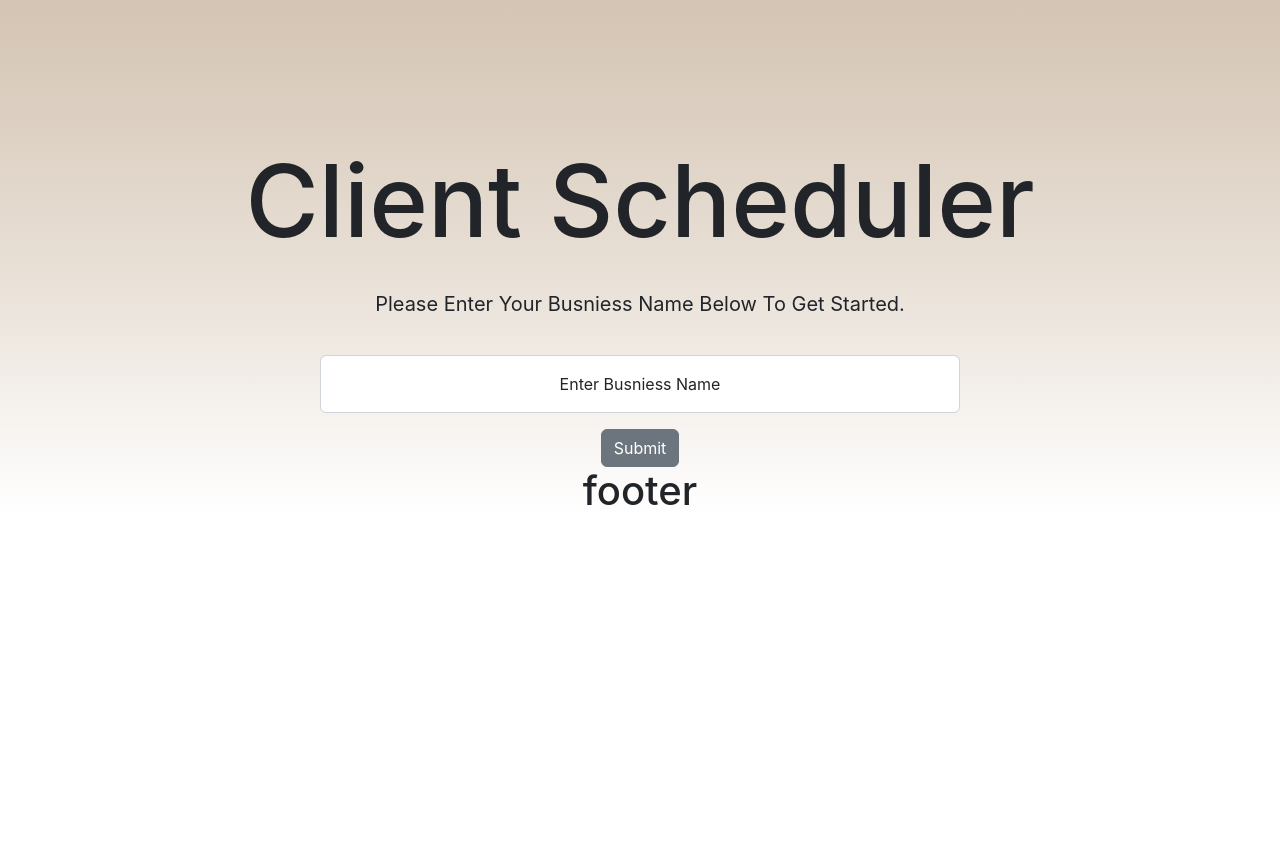
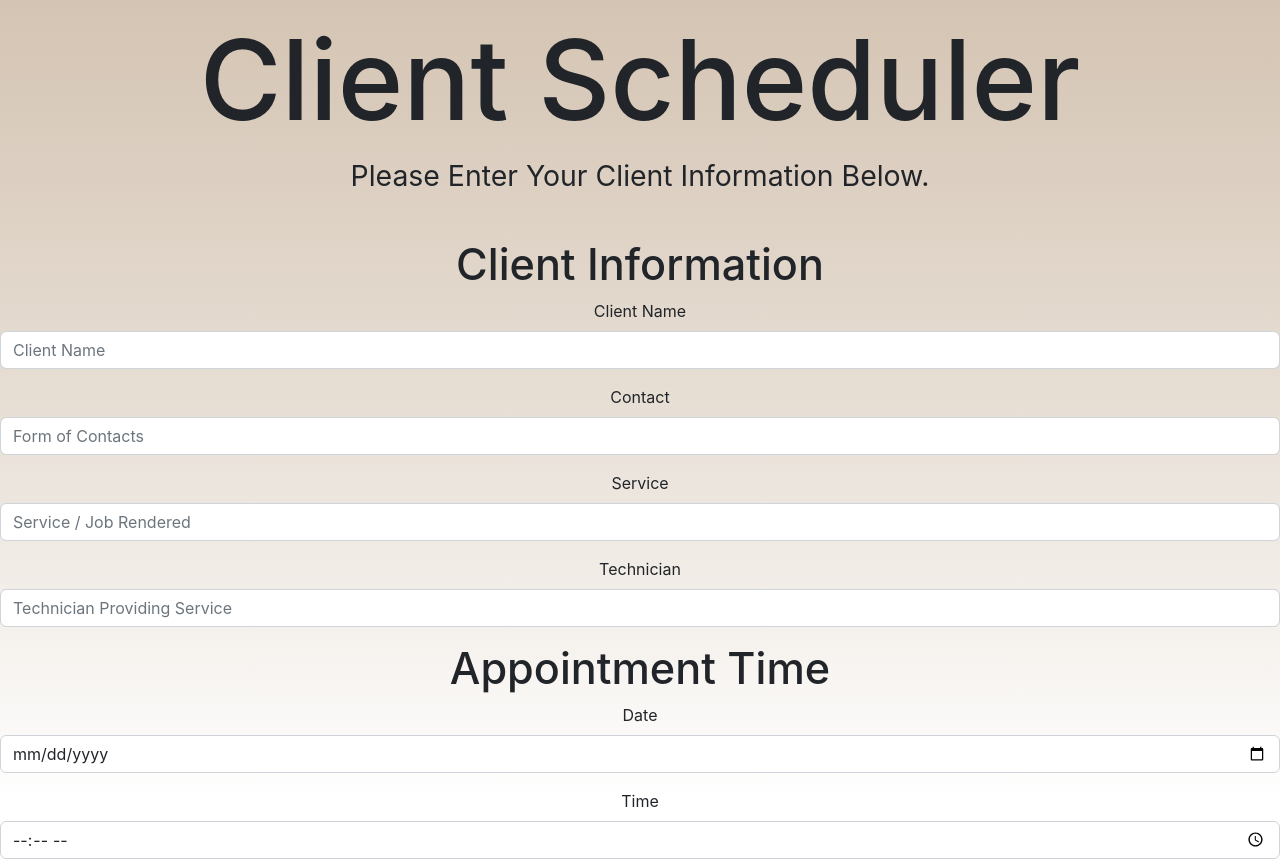
Before and after one commit to cLosDevelopments/client-app, a React (Create React App) app: page / in a window 1280 px wide. Before the commit the page ends 800 px from the top, so only its background shows below. Built offline with nearby package versions, Linux system fonts and the light colour scheme.

Commit message:
major update
added input areas / and some styling to page

```diff
--- a/src/App.css
+++ b/src/App.css
@@ -1,3 +1,7 @@
+html, body, #root, .App {
+  height: 100%;
+}
+
 .App {
   text-align: center;
   background: linear-gradient(to bottom,rgb(212, 196, 179), rgb(231, 222, 212), rgb(255, 255, 255));
@@ -13,40 +17,25 @@
   flex-direction: column;
   align-items: center;
   justify-content: center;
-  padding-top: 11%;
+  padding-top: 1%;
 }
 
-.App-header h1 {
-  font-size: 100px;
+.App-Header-h1 {
+  font-size: calc(1.375rem + 7vw);
 }
 
 .App-link {
   color: #61dafb;
 }
 
-.getstartedintro {
-  display: flex;
-  font-size: 20px;
-  justify-content: center;
-  padding: 20px 0px;
+.Input-Section {
+  margin-top: 2%;
 }
 
-#exampleBusniessname {
-  width: 50%;
+.Intro {
+  font-size: calc(1.375rem + .5vw);
 }
 
-.form-floating {
-  text-align-last: center;
+.Client-Info {
+  font-size: calc(1.1rem + 2vw);
 }
-
-.form-control {
-  display: initial;
-}
-
-.form-floating>label {
-  transform-origin: top;
-}
-
-.form-floating>.form-control {
-  text-align: center;
-}
--- a/src/App.jsx
+++ b/src/App.jsx
@@ -1,19 +1,18 @@
 import './App.css';
-import FormTask from './Components/FormTask/FormTask';
-import Footer from './Components/Footer/Footer';
+import Header from './Components/Header/Header';
+import TaskForm from './Components/TaskFrom/TaskForm';
 
 function App() {
   return (
     <div className="App">
       <header className="App-header">
-        <h1>Client Scheduler</h1>
-        <p className="getstartedintro">Please Enter Your Busniess Name Below To Get Started.</p>
+        <h1 class="App-Header-h1">Client Scheduler</h1>
+        <Header />
       </header>
       <main>
-        <FormTask />
+        <TaskForm />
       </main>
       <footer>
-        <Footer />
       </footer>
     </div>
   );
--- a/src/Components/Footer/Footer.jsx
+++ /dev/null
@@ -1,9 +0,0 @@
-import React from "react";
-
-export default function Footer() {
-  return (
-    <div className="copyrigthsection">
-      <h1 className="copyright">footer</h1>
-    </div>
-  );
-}
--- a/src/Components/FormTask/FormTask.jsx
+++ /dev/null
@@ -1,22 +0,0 @@
-import React from 'react'
-import {Form, FormGroup, Input, Label, Button} from "reactstrap";
-
-export default function FormTask() {
-  return (
-    <div>
-       <form action="#" className="busninput">
-        <FormGroup floating>
-          <Input
-            id="exampleBusniessname"
-            name="Busniessname"
-            placeholder="Busniessname"
-            type="text"
-            required
-          />
-          <Label for="exampleBusniessname">Enter Busniess Name</Label>
-        </FormGroup>
-        <Button>Submit</Button>
-      </form>
-    </div>
-  )
-}
--- /dev/null
+++ b/src/Components/Header/Header.jsx
@@ -0,0 +1,10 @@
+import React from "react";
+import { Form, FormGroup, Label, Input } from "reactstrap";
+
+export default function Header() {
+  return (
+    <div>
+      <p className="Intro">Please Enter Your Client Information Below.</p>
+    </div>
+  );
+}
--- /dev/null
+++ b/src/Components/TaskFrom/TaskForm.jsx
@@ -0,0 +1,67 @@
+import React from "react";
+import { Form, FormGroup, Label, Input } from "reactstrap";
+
+export default function TaskForm() {
+  return (
+    <div>
+      <Form action="#" className="Input-Section">
+        <h1 className="Client-Info">Client Information</h1>
+        <FormGroup>
+          <Label for="Client-Input">Client Name</Label>
+          <Input
+            id="Client-Input"
+            name="Client-Name"
+            placeholder="Client Name"
+            type="text"
+          />
+        </FormGroup>
+        <FormGroup>
+          <Label for="Contact-Input">Contact</Label>
+          <Input
+            id="Contact-Input"
+            name="Contact"
+            placeholder="Form of Contacts"
+            type="text"
+          />
+        </FormGroup>
+        <FormGroup>
+          <Label for="Service-rendered-Input">Service</Label>
+          <Input
+            id="Service-rendered-Input"
+            name="Service"
+            placeholder="Service / Job Rendered"
+            type="text"
+          />
+        </FormGroup>
+        <FormGroup>
+          <Label for="Technician-Input">Technician</Label>
+          <Input
+            id="Technician-Input"
+            name="Technician"
+            placeholder="Technician Providing Service"
+            type="text"
+          />
+        </FormGroup>
+        <h1 className="Client-Info">Appointment Time</h1>
+        <FormGroup>
+          <Label for="exampleDate">Date</Label>
+          <Input
+            id="exampleDate"
+            name="date"
+            placeholder="date placeholder"
+            type="date"
+          />
+        </FormGroup>
+        <FormGroup>
+          <Label for="exampleTime">Time</Label>
+          <Input
+            id="exampleTime"
+            name="time"
+            placeholder="time placeholder"
+            type="time"
+          />
+        </FormGroup>
+      </Form>
+    </div>
+  );
+}
```
